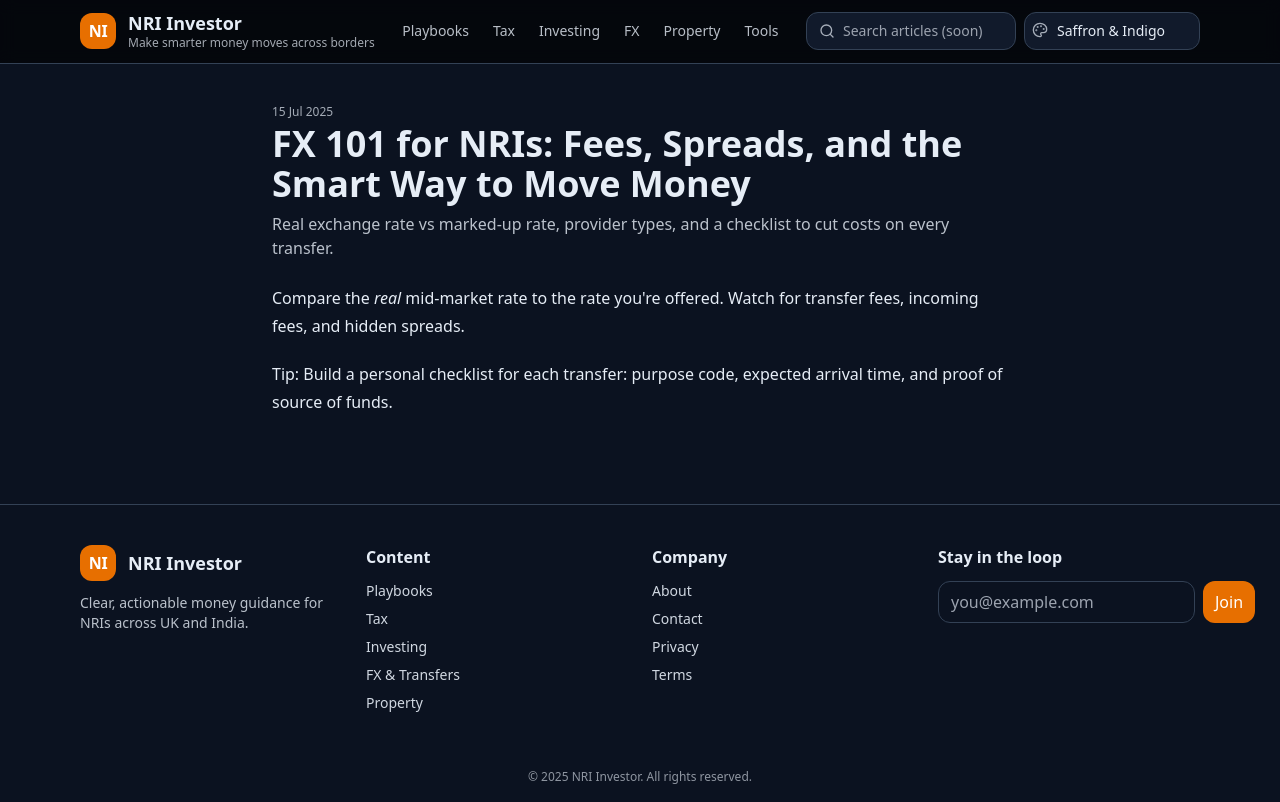
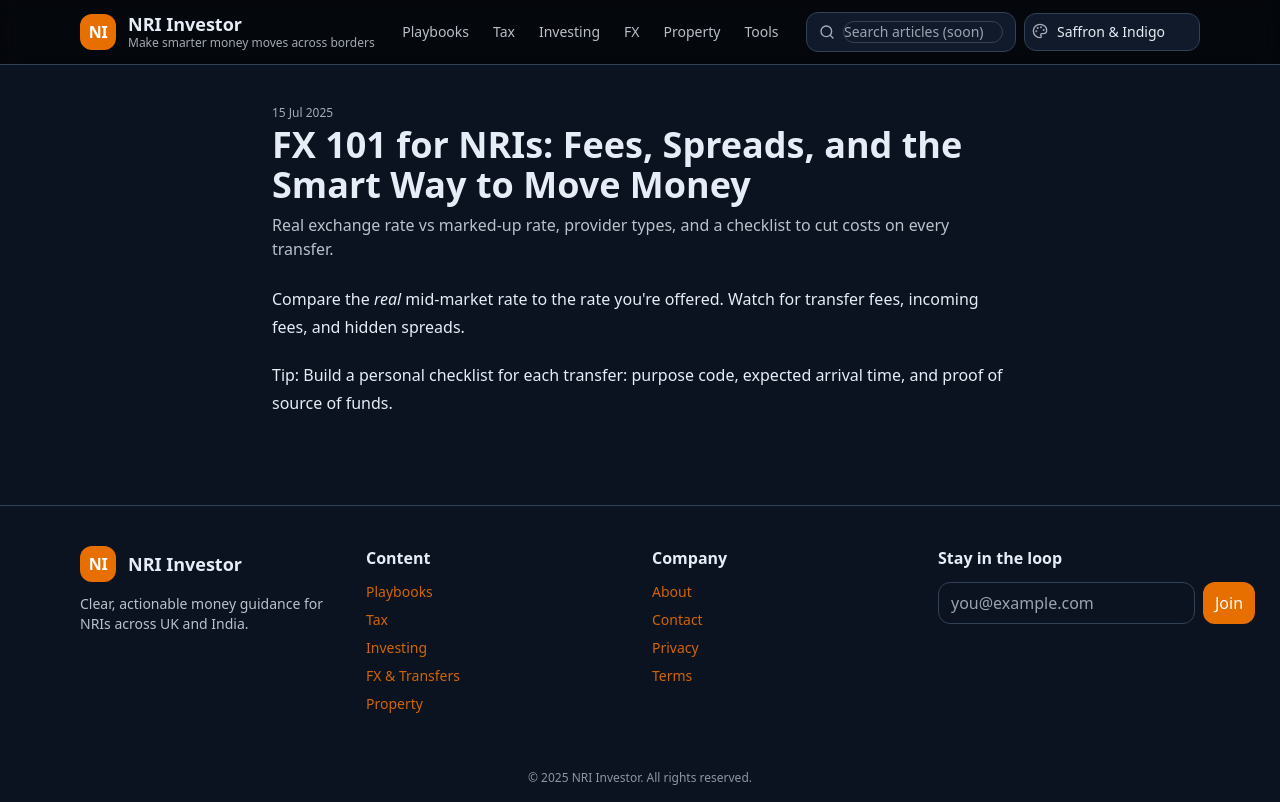
Before and after one commit to AgarwalEshwarya/nri-investor, a Next.js app: page /articles/fx-101-for-nris in a window 1280 px wide. Built offline with nearby package versions, Linux system fonts and the light colour scheme.

Commit message:
Brand theme: teal & saffron in globals.css

```diff
--- a/app/globals.css
+++ b/app/globals.css
@@ -1,23 +1,66 @@
+/* app/globals.css — Tailwind v3 */
+
 @tailwind base;
 @tailwind components;
 @tailwind utilities;
 
-/* Theme variables */
+/* ===== Brand theme (NRI teal + saffron) ===== */
 :root {
-  --primary: #e76f00;
-  --accent:  #1e3a8a;
-  --bg:      #0b1220;
-  --fg:      #e6edf6;
-  --card:    #111a2b;
-  --muted:   #152036;
-  --ring:    #334156;
+  /* Primary CTA / highlights — Saffron (from your money-bag icon) */
+  --primary: #e78a00;
+
+  /* Accent / brand base — Viridian/teal (from “NRI” wordmark) */
+  --accent:  #0f766e;
+
+  /* Dark UI shell */
+  --bg:      #0b1210;  /* deep charcoal with subtle green bias */
+  --fg:      #eaf2ef;  /* near-white text */
+  --card:    #0f1714;  /* panels/cards */
+  --muted:   #12231e;  /* chips, subtle blocks */
+  --ring:    #2a5b54;  /* borders/dividers/focus ring */
 }
 
+/* Base layout */
 html, body { height: 100%; }
-body { background: var(--bg); color: var(--fg); }
+body {
+  background: var(--bg);
+  color: var(--fg);
+  -webkit-font-smoothing: antialiased;
+  -moz-osx-font-smoothing: grayscale;
+}
 
+/* Links */
+a { color: var(--primary); }
+a:hover { opacity: 0.9; }
+
+/* Typography in articles */
 .prose { color: var(--fg); }
 .prose a { color: var(--primary); }
-.prose strong { color: var(--fg); }
+.prose strong, .prose h1, .prose h2, .prose h3 { color: var(--fg); }
 
+/* Smooth edges on images */
 img { border-radius: 0.75rem; }
+
+/* Inputs / buttons (subtle defaults that match brand) */
+input, textarea, select {
+  background: transparent;
+  color: var(--fg);
+  border: 1px solid var(--ring);
+  border-radius: 0.75rem;
+}
+button {
+  background: var(--primary);
+  color: #fff;
+  border-radius: 0.75rem;
+}
+button:focus, input:focus, textarea:focus, select:focus {
+  outline: none;
+  box-shadow: 0 0 0 3px color-mix(in oklab, var(--primary) 35%, transparent);
+}
+
+/* Utility helpers (optional) */
+.bg-brand-gradient {
+  /* used by some cards; matches logo colors */
+  background-image: linear-gradient(135deg, var(--accent), var(--primary));
+}
+.border-ring { border-color: var(--ring); }
```
